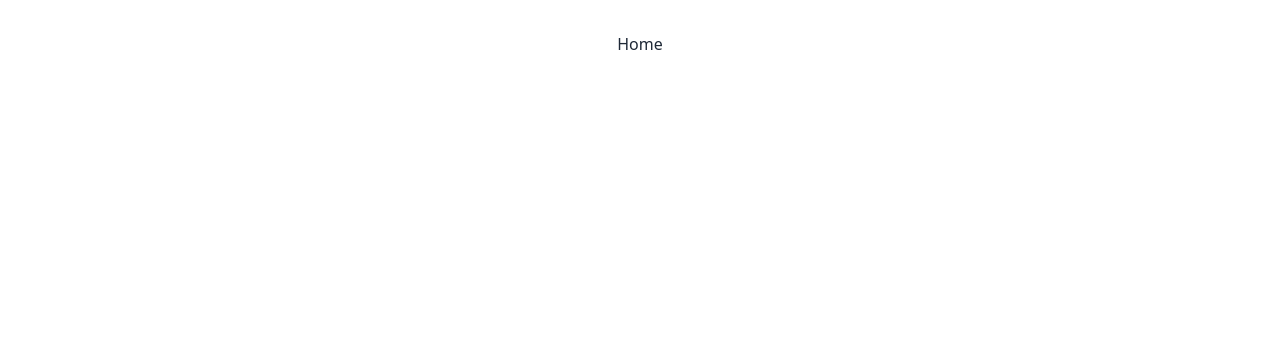
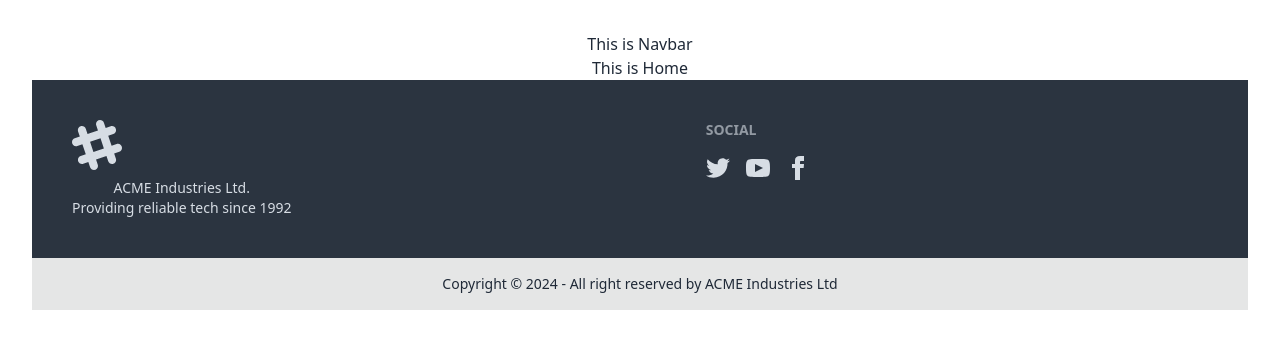
Before and after one commit to sochin-bhattacharjee/Bistro-Boss-Restaurant, a React (Vite) app: page / in a window 1280 px wide. Shown: the top 348 px of the page. Built offline with nearby package versions, Linux system fonts and the light colour scheme.

Commit message:
added footer page

```diff
--- a/src/Layout/Main.jsx
+++ b/src/Layout/Main.jsx
@@ -1,10 +1,16 @@
 import React from 'react';
 import { Outlet } from 'react-router-dom';
+import Footer from '../pages/shared/Footer/Footer';
+import Navbar from '../pages/shared/Navbar/Navbar';
 
 const Main = () => {
     return (
         <div>
+            <Navbar></Navbar>
+            <div>
             <Outlet></Outlet>
+            </div>
+            <Footer></Footer>
         </div>
     );
 };
--- /dev/null
+++ b/src/pages/Home/Home/Home.jsx
@@ -0,0 +1,11 @@
+import React from 'react';
+
+const Home = () => {
+    return (
+        <div>
+            This is Home
+        </div>
+    );
+};
+
+export default Home;
--- /dev/null
+++ b/src/pages/shared/Footer/Footer.jsx
@@ -0,0 +1,76 @@
+import React from "react";
+
+const Footer = () => {
+  return (
+    <div>
+      <footer className="footer bg-neutral text-neutral-content p-10">
+        <aside>
+          <svg
+            width="50"
+            height="50"
+            viewBox="0 0 24 24"
+            xmlns="http://www.w3.org/2000/svg"
+            fillRule="evenodd"
+            clipRule="evenodd"
+            className="fill-current"
+          >
+            <path d="M22.672 15.226l-2.432.811.841 2.515c.33 1.019-.209 2.127-1.23 2.456-1.15.325-2.148-.321-2.463-1.226l-.84-2.518-5.013 1.677.84 2.517c.391 1.203-.434 2.542-1.831 2.542-.88 0-1.601-.564-1.86-1.314l-.842-2.516-2.431.809c-1.135.328-2.145-.317-2.463-1.229-.329-1.018.211-2.127 1.231-2.456l2.432-.809-1.621-4.823-2.432.808c-1.355.384-2.558-.59-2.558-1.839 0-.817.509-1.582 1.327-1.846l2.433-.809-.842-2.515c-.33-1.02.211-2.129 1.232-2.458 1.02-.329 2.13.209 2.461 1.229l.842 2.515 5.011-1.677-.839-2.517c-.403-1.238.484-2.553 1.843-2.553.819 0 1.585.509 1.85 1.326l.841 2.517 2.431-.81c1.02-.33 2.131.211 2.461 1.229.332 1.018-.21 2.126-1.23 2.456l-2.433.809 1.622 4.823 2.433-.809c1.242-.401 2.557.484 2.557 1.838 0 .819-.51 1.583-1.328 1.847m-8.992-6.428l-5.01 1.675 1.619 4.828 5.011-1.674-1.62-4.829z"></path>
+          </svg>
+          <p>
+            ACME Industries Ltd.
+            <br />
+            Providing reliable tech since 1992
+          </p>
+        </aside>
+        <nav>
+          <h6 className="footer-title">Social</h6>
+          <div className="grid grid-flow-col gap-4">
+            <a>
+              <svg
+                xmlns="http://www.w3.org/2000/svg"
+                width="24"
+                height="24"
+                viewBox="0 0 24 24"
+                className="fill-current"
+              >
+                <path d="M24 4.557c-.883.392-1.832.656-2.828.775 1.017-.609 1.798-1.574 2.165-2.724-.951.564-2.005.974-3.127 1.195-.897-.957-2.178-1.555-3.594-1.555-3.179 0-5.515 2.966-4.797 6.045-4.091-.205-7.719-2.165-10.148-5.144-1.29 2.213-.669 5.108 1.523 6.574-.806-.026-1.566-.247-2.229-.616-.054 2.281 1.581 4.415 3.949 4.89-.693.188-1.452.232-2.224.084.626 1.956 2.444 3.379 4.6 3.419-2.07 1.623-4.678 2.348-7.29 2.04 2.179 1.397 4.768 2.212 7.548 2.212 9.142 0 14.307-7.721 13.995-14.646.962-.695 1.797-1.562 2.457-2.549z"></path>
+              </svg>
+            </a>
+            <a>
+              <svg
+                xmlns="http://www.w3.org/2000/svg"
+                width="24"
+                height="24"
+                viewBox="0 0 24 24"
+                className="fill-current"
+              >
+                <path d="M19.615 3.184c-3.604-.246-11.631-.245-15.23 0-3.897.266-4.356 2.62-4.385 8.816.029 6.185.484 8.549 4.385 8.816 3.6.245 11.626.246 15.23 0 3.897-.266 4.356-2.62 4.385-8.816-.029-6.185-.484-8.549-4.385-8.816zm-10.615 12.816v-8l8 3.993-8 4.007z"></path>
+              </svg>
+            </a>
+            <a>
+              <svg
+                xmlns="http://www.w3.org/2000/svg"
+                width="24"
+                height="24"
+                viewBox="0 0 24 24"
+                className="fill-current"
+              >
+                <path d="M9 8h-3v4h3v12h5v-12h3.642l.358-4h-4v-1.667c0-.955.192-1.333 1.115-1.333h2.885v-5h-3.808c-3.596 0-5.192 1.583-5.192 4.615v3.385z"></path>
+              </svg>
+            </a>
+          </div>
+        </nav>
+      </footer>
+      <footer className="footer footer-center bg-base-300 text-base-content p-4">
+        <aside>
+          <p>
+            Copyright © {new Date().getFullYear()} - All right reserved by ACME
+            Industries Ltd
+          </p>
+        </aside>
+      </footer>
+    </div>
+  );
+};
+
+export default Footer;
--- /dev/null
+++ b/src/pages/shared/Navbar/Navbar.jsx
@@ -0,0 +1,11 @@
+import React from 'react';
+
+const Navbar = () => {
+    return (
+        <div>
+            This is Navbar
+        </div>
+    );
+};
+
+export default Navbar;
```
Also changed, not shown: src/Routes/Routes.jsx (+6 -5 lines).
